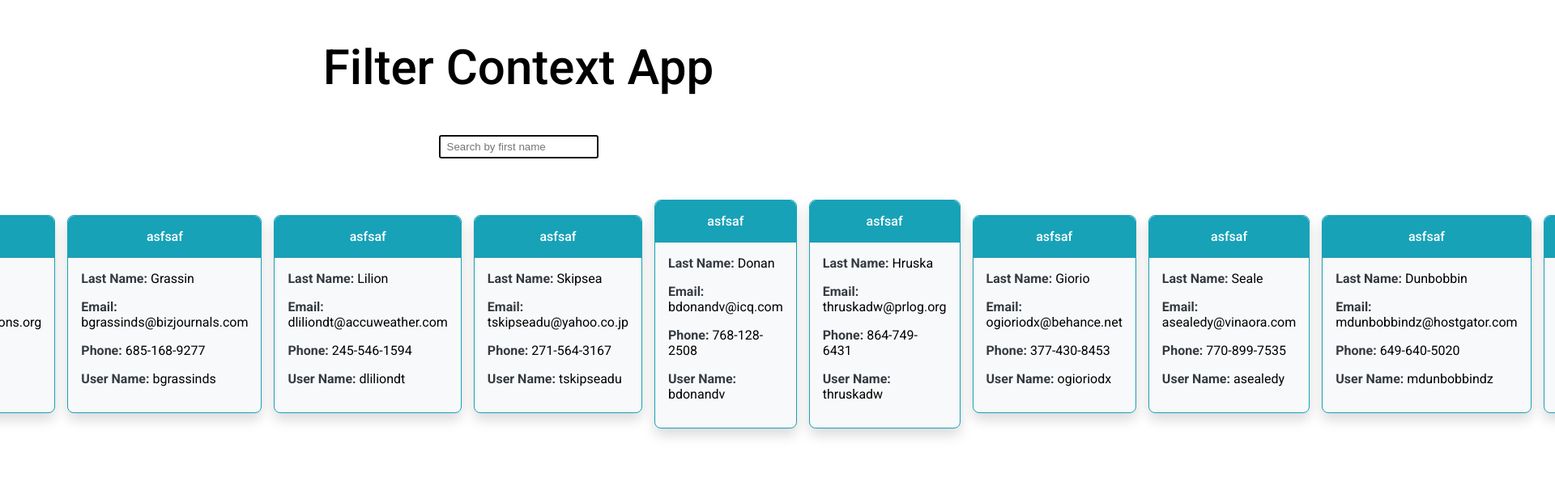
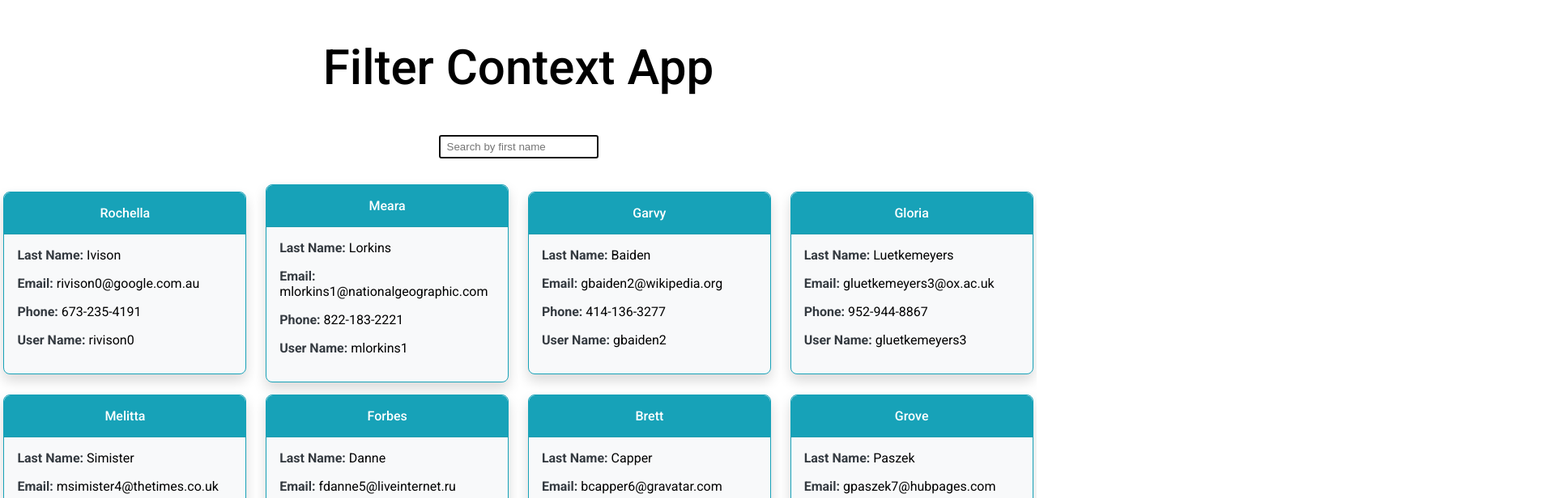
Before and after one commit to ArfinHasib/React-Projects, a React (Create React App) app: page / in a window 1280 px wide. Shown: the top 616 px of the page at 81% size, 1920 px wide, since content can reach past the window. Built offline with nearby package versions, Linux system fonts and the light colour scheme.

Commit message:
14 - Filter Contact App (Filter contacts)

```diff
--- a/src/projects/14-Filter-Context/Contact.jsx
+++ b/src/projects/14-Filter-Context/Contact.jsx
@@ -8,7 +8,7 @@ export default function Contact({
 }) {
    return (
       <div className={`card bg-light m-auto ${cardColor}`} style={{ width }}>
-         <div className='card-header'>asfsaf</div>
+         <div className='card-header'>{contact.first_name}</div>
          <div className={`card-body text-left`}>
             <h4 className='card-text'>
                <span className={`fw-bold ${textColor}`}>Last Name: </span>
--- a/src/projects/14-Filter-Context/FilterContextApp.jsx
+++ b/src/projects/14-Filter-Context/FilterContextApp.jsx
@@ -1,4 +1,4 @@
-import React, { useRef, useEffect } from 'react';
+import React, { useRef, useEffect, useState } from 'react';
 import Title from '../components/Title';
 
 import ContactData from './Data.json';
@@ -10,6 +10,8 @@ export default function FilterContextApp() {
       inputSearch.current.focus();
    });
 
+   const [searchContact, setSearchContact] = useState('');
+
    return (
       <div className='text-center'>
          <Title text='Filter Context App' />
@@ -19,12 +21,30 @@ export default function FilterContextApp() {
             className='mb-2 p-1'
             style={{ padding: '.3rem .5rem' }}
             ref={inputSearch}
+            onChange={(e) => setSearchContact(e.target.value)}
          />
          <section
             className='d-flex'
-            style={{ gap: 15, maxWidth: 1600, margin: 'auto' }}
+            style={{
+               gap: 15,
+               maxWidth: 1600,
+               margin: 'auto',
+               flexWrap: 'wrap',
+            }}
          >
-            {ContactData.map((contact) => (
+            {ContactData.filter((data) => {
+               if (searchContact === '') {
+                  return data;
+               } else if (
+                  data.first_name
+                     .toLocaleLowerCase()
+                     .includes(searchContact.toLocaleLowerCase())
+               ) {
+                  return data;
+               }
+
+               return null;
+            }).map((contact) => (
                <Contact
                   key={contact.id}
                   contact={contact}
```
